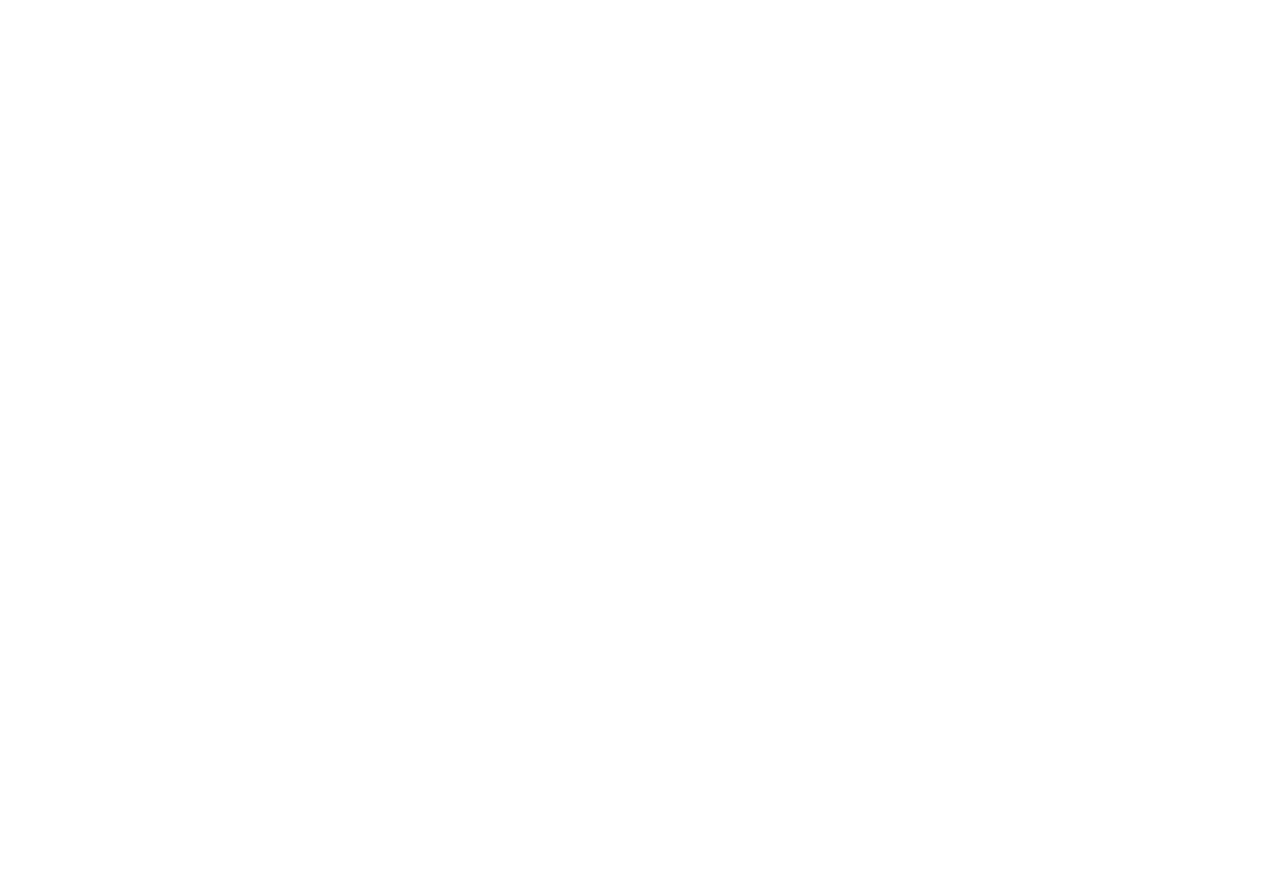
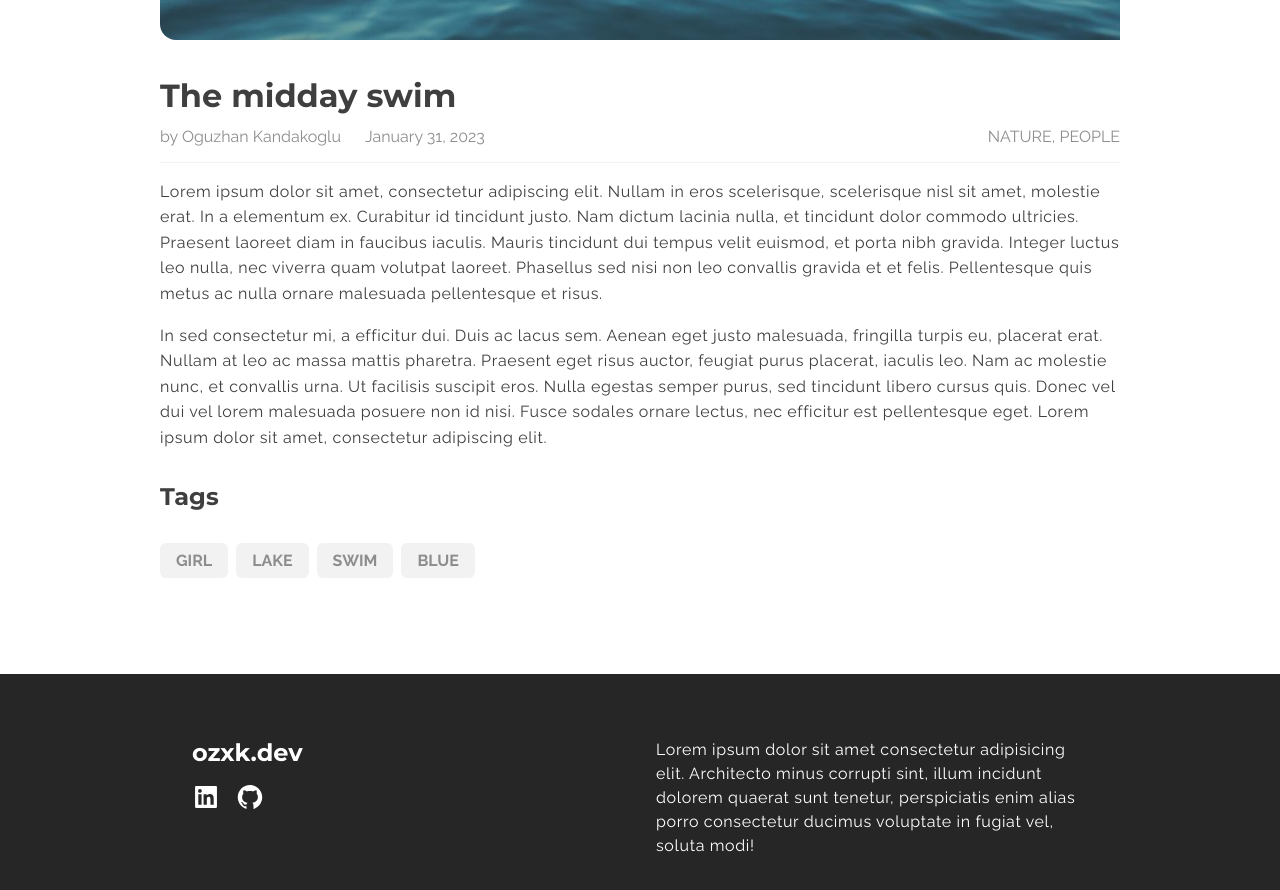
Before and after one commit to Ouzx/ozxkdev, a Next.js app: page /post in a window 1280 px wide. Shown: the part 840-1730 px from the top of the page. Before the commit the page ends 800 px from the top, so only its background shows below. Built offline with nearby package versions, Linux system fonts and the light colour scheme.

Commit message:
post page

```diff
--- a/src/app/post/page.module.scss
+++ b/src/app/post/page.module.scss
@@ -0,0 +1,60 @@
+@use "../screens.scss" as *;
+@use "../globals.scss" as *;
+
+.post {
+  margin: 4rem auto;
+  padding: 2rem;
+  @include lg {
+    max-width: 80%;
+  }
+  color: $black;
+  .image {
+    height: auto;
+    width: 100%;
+    object-fit: cover;
+    margin-bottom: 2rem;
+
+    border-radius: 0 1rem 0 1rem;
+  }
+
+  .info {
+    color: $main;
+
+    display: flex;
+    justify-content: flex-start;
+    align-items: center;
+    justify-content: space-between;
+    margin-top: 0.75rem;
+    flex-wrap: wrap;
+    gap: 0.5rem;
+    .author_date {
+      gap: 0.5rem;
+      display: flex;
+      flex-wrap: wrap;
+      align-items: center;
+      .author {
+        margin-right: 1rem;
+      }
+    }
+  }
+
+  .seperator {
+    width: 100%;
+    height: 0.01rem;
+    border-radius: 999px;
+    background-color: $light-bg;
+    margin: 1rem 0;
+  }
+
+  p {
+    color: $black;
+    line-height: 1.6em;
+    letter-spacing: 0.04em;
+    margin-bottom: 1rem;
+  }
+
+  h2 {
+    color: $black;
+    margin: 2rem 0;
+  }
+}
--- a/src/app/post/page.tsx
+++ b/src/app/post/page.tsx
@@ -1,9 +1,49 @@
 import React from "react";
 import styles from "./page.module.scss";
+import Image from "next/image";
+import Tags from "./Components/Tags/Tags";
+import postImage from "../../assets/post.jpg";
 const page = () => {
   return (
     <div className={styles.post}>
+      {/* TODO: Create a breadcrumb component */}
+      <Image className={styles.image} src={postImage} alt="Post main image" />
       <h1>The midday swim</h1>
+
+      <div className={styles.info}>
+        <div className={styles.author_date}>
+          <div className={styles.author}>by Oguzhan Kandakoglu</div>
+          <div>January 31, 2023</div>
+        </div>
+        <div>NATURE, PEOPLE</div>
+      </div>
+
+      <div className={styles.seperator} />
+
+      <p>
+        Lorem ipsum dolor sit amet, consectetur adipiscing elit. Nullam in eros
+        scelerisque, scelerisque nisl sit amet, molestie erat. In a elementum
+        ex. Curabitur id tincidunt justo. Nam dictum lacinia nulla, et tincidunt
+        dolor commodo ultricies. Praesent laoreet diam in faucibus iaculis.
+        Mauris tincidunt dui tempus velit euismod, et porta nibh gravida.
+        Integer luctus leo nulla, nec viverra quam volutpat laoreet. Phasellus
+        sed nisi non leo convallis gravida et et felis. Pellentesque quis metus
+        ac nulla ornare malesuada pellentesque et risus.
+      </p>
+
+      <p>
+        In sed consectetur mi, a efficitur dui. Duis ac lacus sem. Aenean eget
+        justo malesuada, fringilla turpis eu, placerat erat. Nullam at leo ac
+        massa mattis pharetra. Praesent eget risus auctor, feugiat purus
+        placerat, iaculis leo. Nam ac molestie nunc, et convallis urna. Ut
+        facilisis suscipit eros. Nulla egestas semper purus, sed tincidunt
+        libero cursus quis. Donec vel dui vel lorem malesuada posuere non id
+        nisi. Fusce sodales ornare lectus, nec efficitur est pellentesque eget.
+        Lorem ipsum dolor sit amet, consectetur adipiscing elit.
+      </p>
+
+      <h2>Tags</h2>
+      <Tags />
     </div>
   );
 };
```
Also changed, not shown: src/assets/post.jpg (added).
